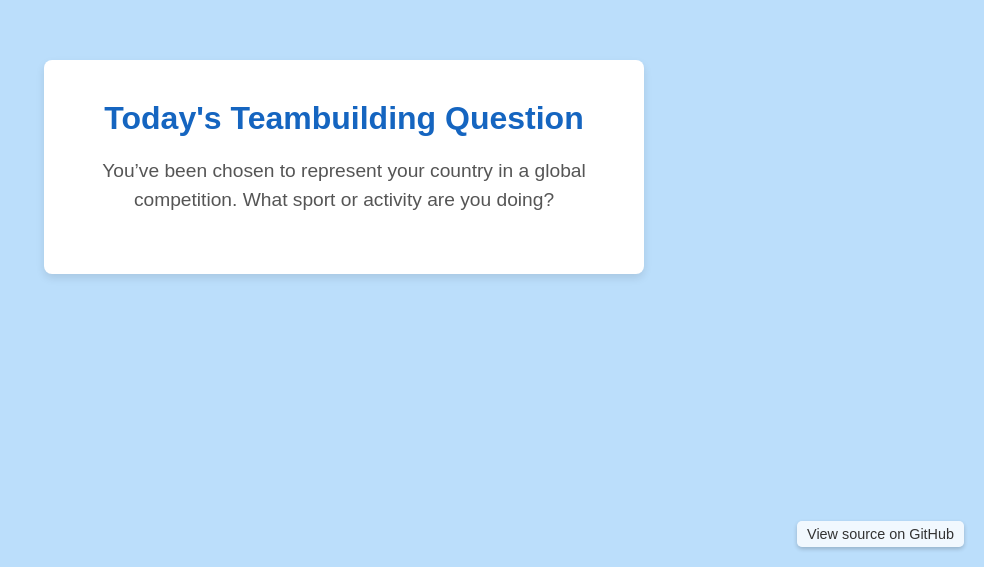
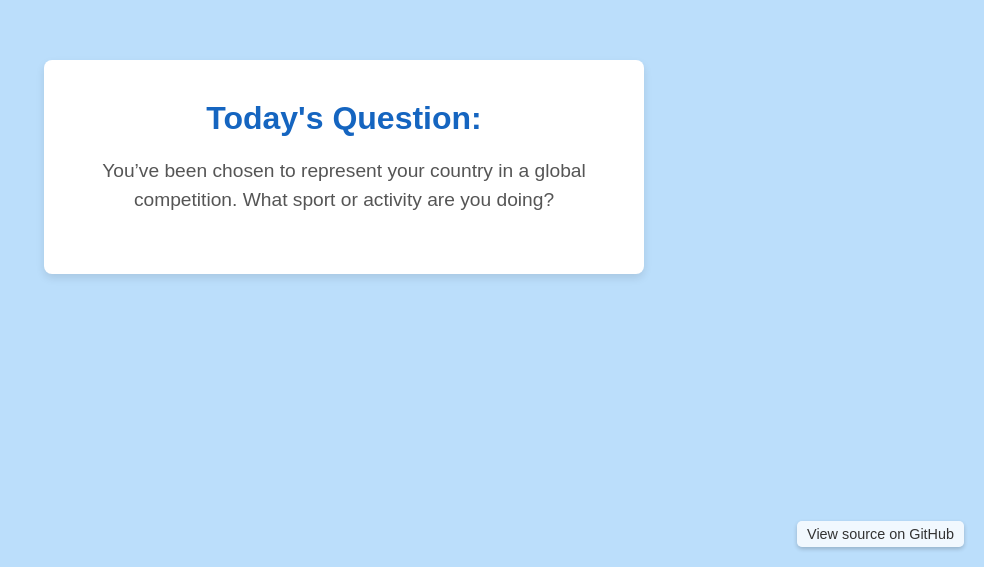
Before and after one commit to SudoBrendan/teambuilding-question-of-the-day, a plain HTML site: page index.html in a window 1280 px wide. Shown: the part 233-800 px from the top of the page, without its empty margins (296-1280 px from the left). Drawn offline with Linux system fonts and the light colour scheme.

Commit message:
Revert change to header text

```diff
--- a/index.html
+++ b/index.html
@@ -8,7 +8,7 @@
 </head>
 <body>
     <main class="container">
-        <h1>Today's Teambuilding Question</h1>
+        <h1>Today's Question:</h1>
         <p id="questionDisplay" class="weekend-message"></p>
     </main>
     <a href="https://github.com/SudoBrendan/teambuilding-question-of-the-day/" target="_blank" class="source-link">View source on GitHub</a>
```
